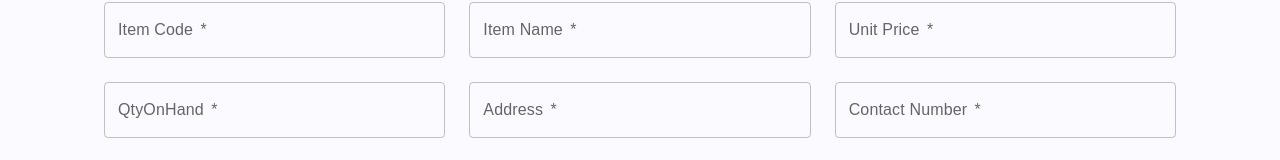
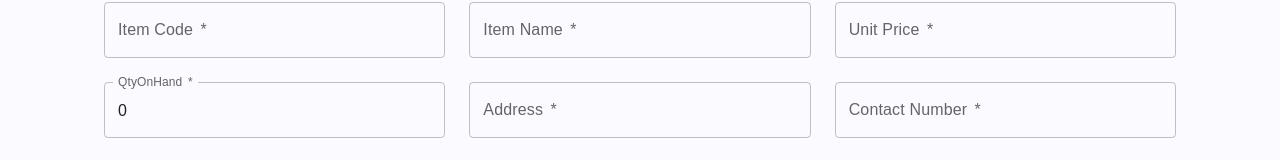
Before and after one commit to AshanSandeep06/Food-Shop-System, a React (Create React App) app in the folder frontend/: page /manage_item in a window 1280 px wide. Shown: the part 235-395 px from the top of the page. Built offline with nearby package versions, Linux system fonts and the light colour scheme.

Commit message:
Content Updated

```diff
--- a/frontend/src/pages/ManageItem/ManageItem.tsx
+++ b/frontend/src/pages/ManageItem/ManageItem.tsx
@@ -130,6 +130,7 @@ const ManageItem = () => {
               textFieldType: "number",
               name: "qtyOnHand",
               placeHolderText: "QtyOnHand",
+              defaultValue: "0",
             },
             {
               label: "Address",
```
